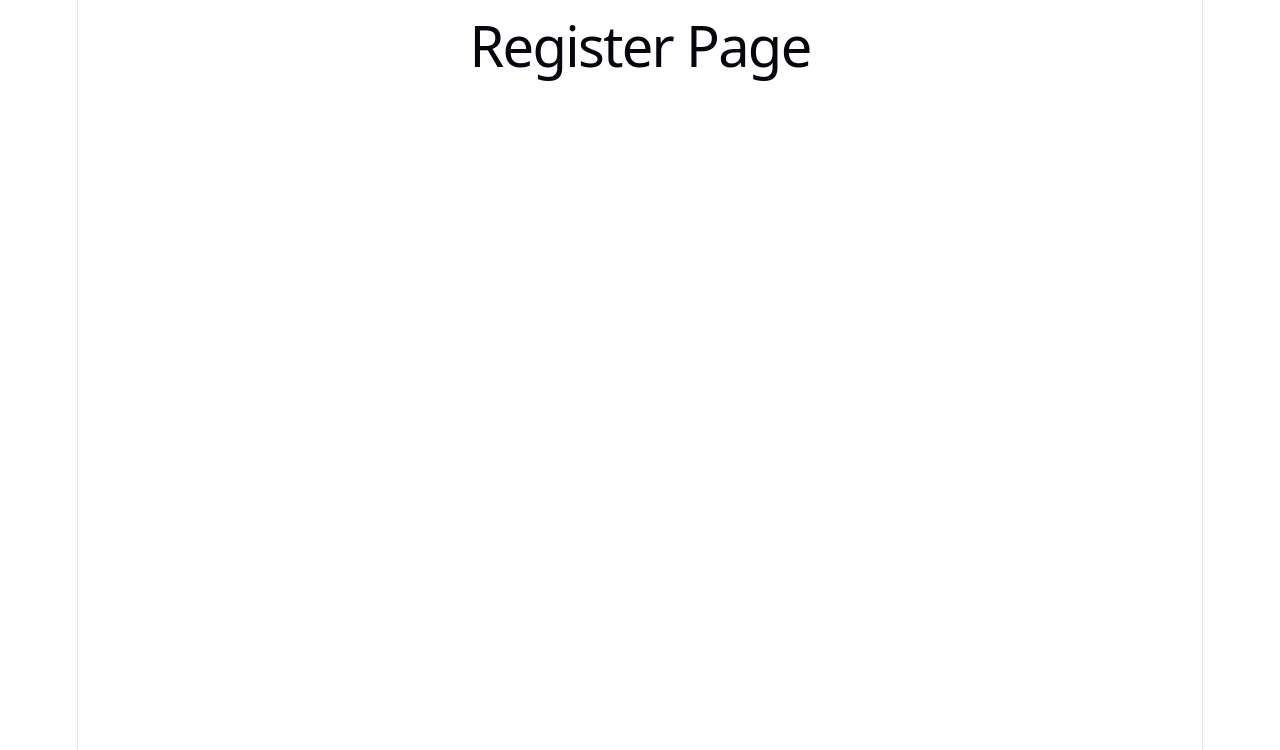
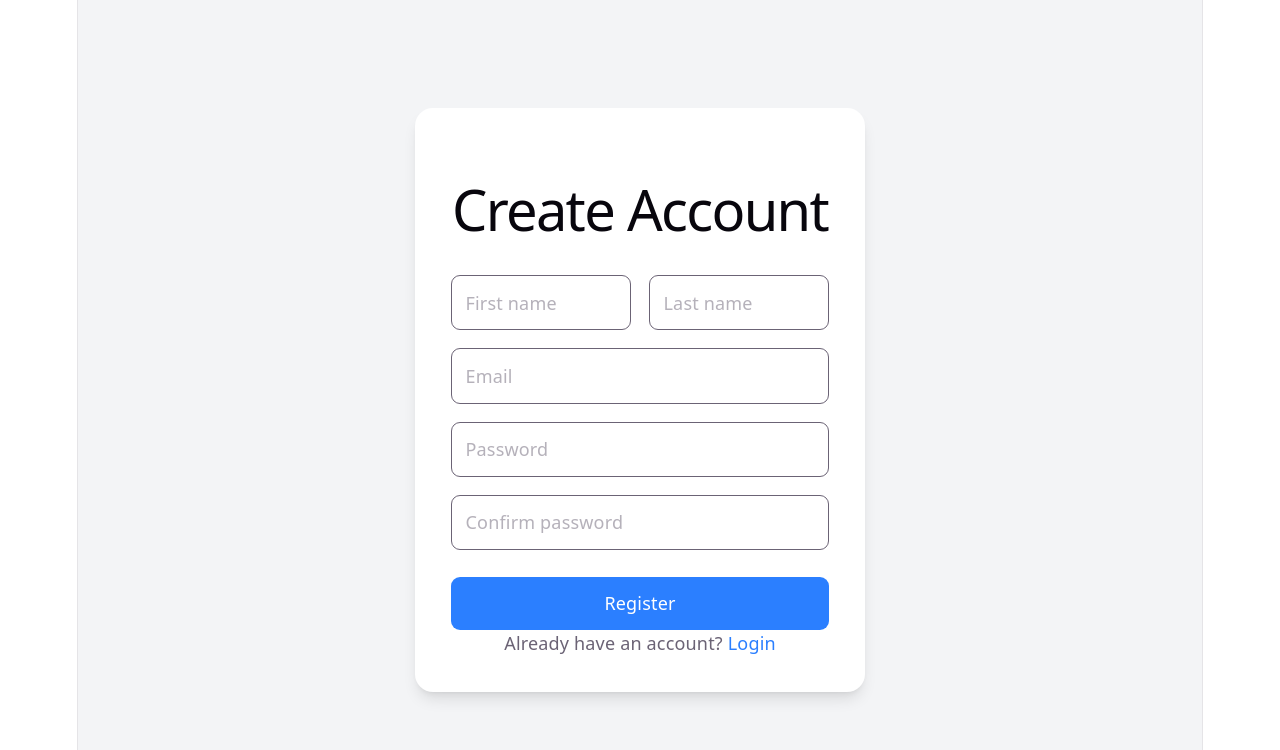
Before and after one commit to Amanuel-Naizghi/Messaging-app, a React app in the folder frontend/: page /register in a window 1280 px wide. Shown: the top 750 px of the page. Built offline with nearby package versions, Linux system fonts and the light colour scheme; no server answers; the HTML template or start-up script is replaced by a standard one.

Commit message:
Register page content, form submission,and error handling has been implemented

```diff
--- a/frontend/src/pages/Login.jsx
+++ b/frontend/src/pages/Login.jsx
@@ -37,11 +37,13 @@ function Login() {
             navigate("/");
 
         } catch (error) {
-            console.log(error);
+            console.log(error.response.data);
 
             setErrorMessage(
-                error.response?.data?.message || "Login failed"
+                error.response?.data?.error || "Invalid email or password"
             );
+
+
         };
     }
 
--- a/frontend/src/pages/Register.jsx
+++ b/frontend/src/pages/Register.jsx
@@ -1,7 +1,131 @@
+import { useState } from "react";
+import { Link, useNavigate } from "react-router-dom";
+import { registerUser } from "../services/authService";
+
 function Register() {
+
+    const navigate = useNavigate();
+
+    const [formData, setFormData] = useState({
+        firstName:"",
+        lastName:"",
+        email:"",
+        password:"",
+        confirmPassword:"",
+    });
+
+    const [errorMessage, setErrorMessage] = useState("");
+
+    const handleChange = (e) => {
+        setFormData({
+            ...formData,
+            [e.target.name]:e.target.value,
+        });
+    };
+
+    const handleSubmit = async(e) => {
+        e.preventDefault();
+
+        setErrorMessage("");
+
+        if(formData.password !== formData.confirmPassword){
+            return setErrorMessage("Passwords do not match");
+        }
+
+        try{
+            const response = await registerUser(formData);
+            console.log(response);
+            navigate("/login");
+        } catch(error){
+            console.log(error.response?.data);
+            setErrorMessage(
+                error.response?.data?.error || "Registration Failed"
+            );
+        }
+    }
+
     return (
-        <div>
-            <h1>Register Page</h1>
+        <div className="h-screen flex items-center justify-center bg-gray-100">
+
+            <form
+                onSubmit={handleSubmit}
+                className="bg-white p-8 rounded-2xl shadow-lg w-[450px]"
+            >
+
+                <h1 className="text-3xl font-bold mb-6 text-center">
+                Create Account
+                </h1>
+
+                {
+                errorMessage && (
+                    <div className="bg-red-100 text-red-600 p-3 rounded-lg mb-4">
+                    {errorMessage}
+                    </div>
+                )
+                }
+
+                <div className="grid grid-cols-2 gap-4">
+
+                <input
+                    type="text"
+                    name="firstName"
+                    placeholder="First name"
+                    onChange={handleChange}
+                    className="border p-3 rounded-lg outline-none"
+                />
+
+                <input
+                    type="text"
+                    name="lastName"
+                    placeholder="Last name"
+                    onChange={handleChange}
+                    className="border p-3 rounded-lg outline-none"
+                />
+
+                </div>
+
+                <input
+                type="email"
+                name="email"
+                placeholder="Email"
+                onChange={handleChange}
+                className="w-full border p-3 rounded-lg mt-4 outline-none"
+                />
+
+                <input
+                type="password"
+                name="password"
+                placeholder="Password"
+                onChange={handleChange}
+                className="w-full border p-3 rounded-lg mt-4 outline-none"
+                />
+
+                <input
+                type="password"
+                name="confirmPassword"
+                placeholder="Confirm password"
+                onChange={handleChange}
+                className="w-full border p-3 rounded-lg mt-4 outline-none"
+                />
+
+                <button
+                className="w-full bg-blue-500 text-white p-3 rounded-lg mt-6 hover:bg-blue-600"
+                >
+                Register
+                </button>
+
+                <p className="mt-4 text-center">
+                Already have an account?{" "}
+                <Link
+                    to="/login"
+                    className="text-blue-500"
+                >
+                    Login
+                </Link>
+                </p>
+
+            </form>
+
         </div>
     );
 }
```
